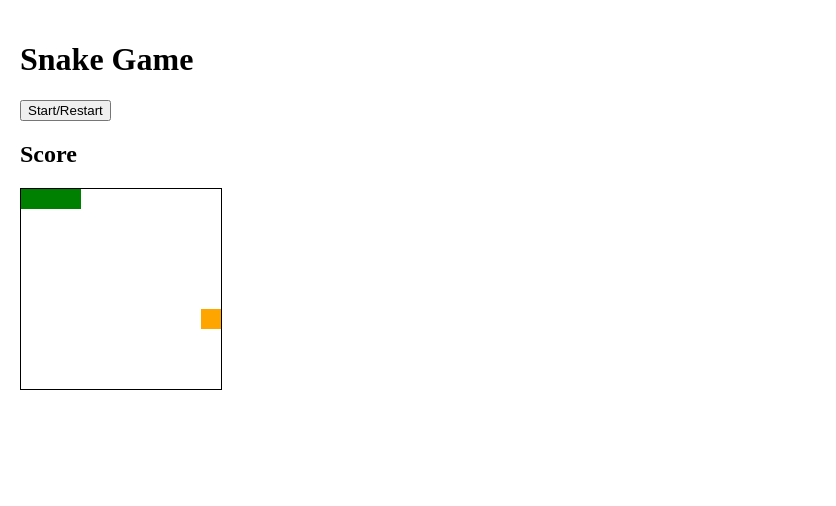
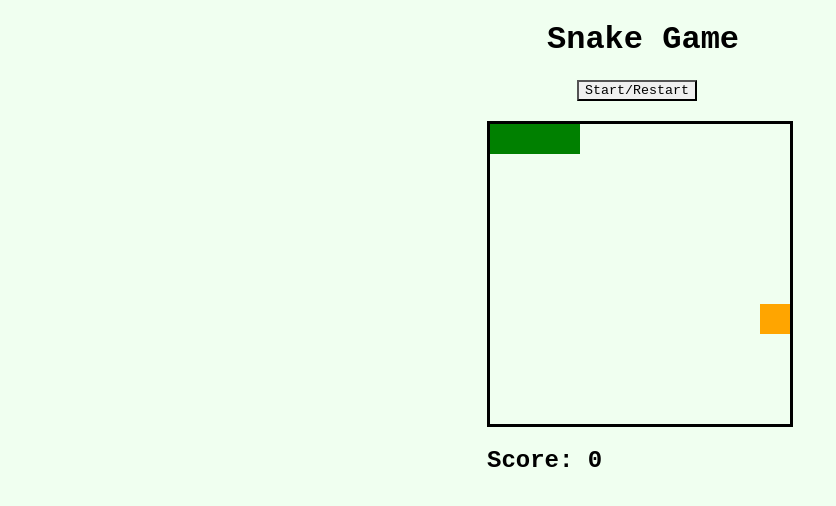
Before and after one commit to agne-ur/snake-game, a plain HTML site: page index.html in a window 1280 px wide. Shown: the whole page, without its empty margins (0-836 px from the left). Drawn offline with Linux system fonts and the light colour scheme.

Commit message:
Final touches

```diff
--- a/index.css
+++ b/index.css
@@ -1,20 +1,38 @@
 html,
 body {
-  margin: 5px;
-  padding: 5px;
+  max-width: max-content;
+  margin: auto;
+  background-color: honeydew;
+  font-family: "Courier New", Courier, monospace;
+}
+
+button {
+  margin-bottom: 20px;
+  font-family: "Courier New", Courier, monospace;
+  border-radius: unset;
+  margin-left: 90px;
+}
+
+button:hover {
+  background-color: black;
+  color: white;
+}
+
+h1 {
+  margin-left: 60px;
 }
 
 .grid {
   display: flex;
   flex-wrap: wrap;
-  width: 200px;
-  height: 200px;
-  border: solid 1px black;
+  width: 300px;
+  height: 300px;
+  border: solid 3px black;
 }
 
 .square {
-  width: 20px;
-  height: 20px;
+  width: 30px;
+  height: 30px;
 }
 
 .snake {
--- a/index.html
+++ b/index.html
@@ -8,10 +8,12 @@
     <title>Document</title>
 </head>
 <body>
-    <h1>Snake Game</h1>
-    <button id="start">Start/Restart</button>
-    <h2>Score <span id="score"></span></h2>
-    <div class="grid"></div>
-    <script src="index.js"></script>
+    <div class="container">
+        <h1>Snake Game</h1>
+        <button id="start">Start/Restart</button>
+        <div class="grid"></div>
+        <h2>Score: <span id="score"></span></h2>
+        <script src="index.js"></script>
+    </div>
 </body>
 </html>
--- a/index.js
+++ b/index.js
@@ -19,7 +19,7 @@ function createGrid() {
   }
 }
 createGrid();
-
+scoreDisplay.textContent = score;
 currentSnake.forEach((index) => squares[index].classList.add("snake"));
 
 function startGame() {
@@ -36,6 +36,11 @@ function startGame() {
   timerId = setInterval(move, intervalTime);
 }
 
+function endGame() {
+  clearInterval(timerId);
+  alert(`Great job! Your score is ${score} 🐍`);
+}
+
 function move() {
   if (
     (currentSnake[0] + width >= width * width && direction === width) || //if snake has hit bottom
@@ -44,7 +49,7 @@ function move() {
     (currentSnake[0] - width < 0 && direction === -width) || //if snake has hit top
     squares[currentSnake[0] + direction].classList.contains("snake")
   )
-    return clearInterval(timerId);
+    return endGame();
 
   const tail = currentSnake.pop();
   squares[tail].classList.remove("snake");
@@ -83,16 +88,12 @@ generateApples();
 
 function control(e) {
   if (e.key === "ArrowRight") {
-    console.log("right pressed");
     direction = 1;
   } else if (e.key === "ArrowUp") {
-    console.log("up");
     direction = -width;
   } else if (e.key === "ArrowLeft") {
-    console.log("left");
     direction = -1;
   } else if (e.key === "ArrowDown") {
-    console.log("down");
     direction = width;
   }
 }
```
